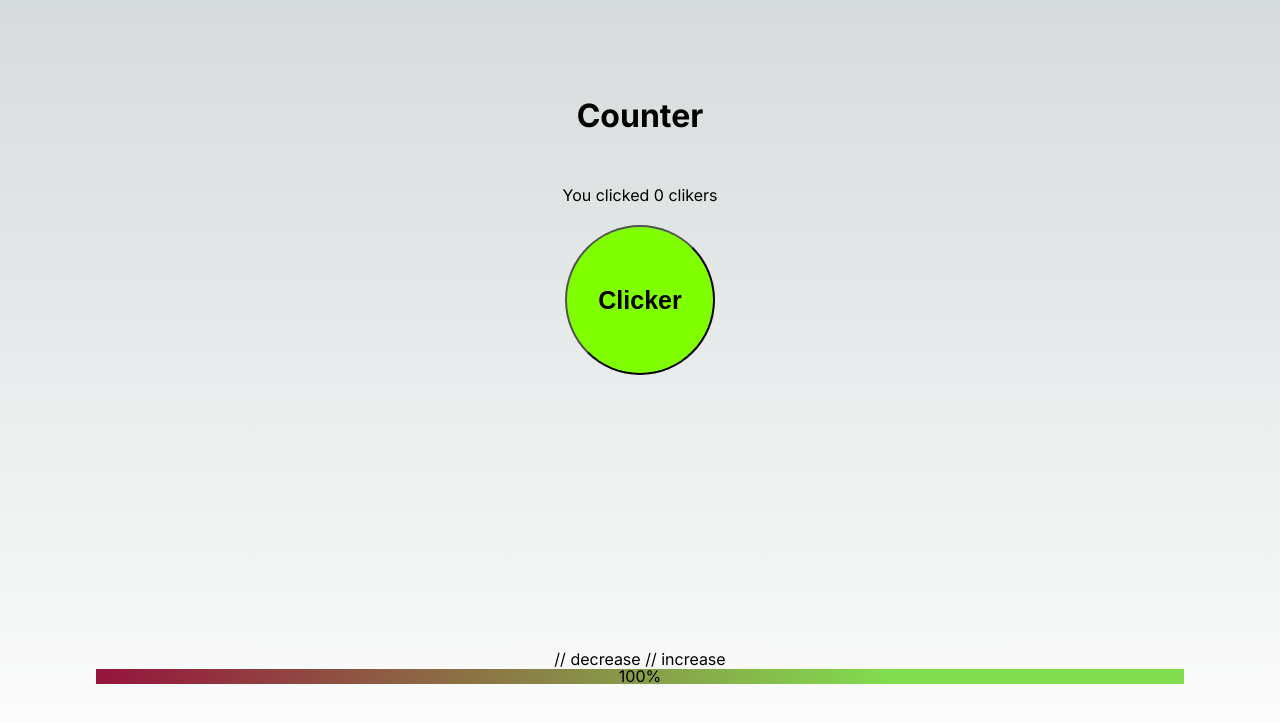
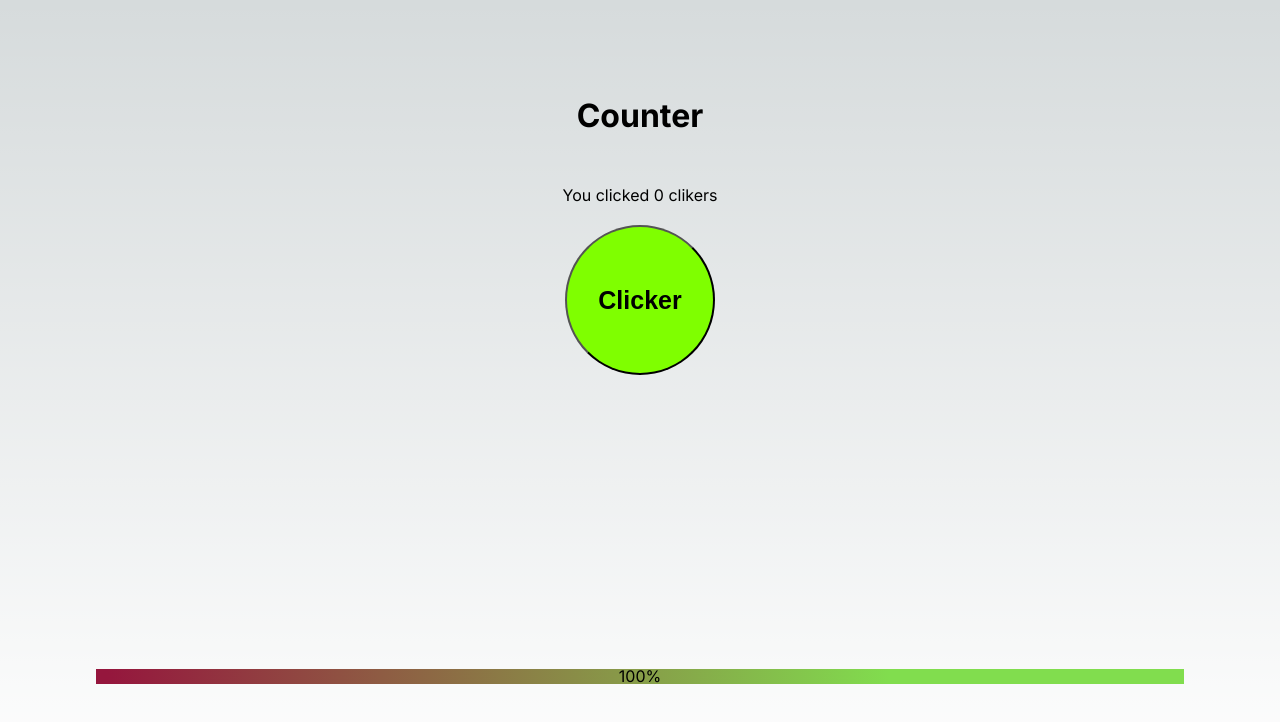
Before and after one commit to kabanproff/ton-proj, a Next.js app: page / in a window 1280 px wide. Shown: the top 722 px of the page. Built offline with nearby package versions, Linux system fonts and the light colour scheme.

Commit message:
Update page.js

```diff
--- a/src/app/page.js
+++ b/src/app/page.js
@@ -50,8 +50,8 @@ export default function Home() {
         clikers={clikers}
         handleClick={handleClick}
       />
-      // decrease
-      // increase
+
+
       <Progress
         status={status}
         progress={progress}
```
